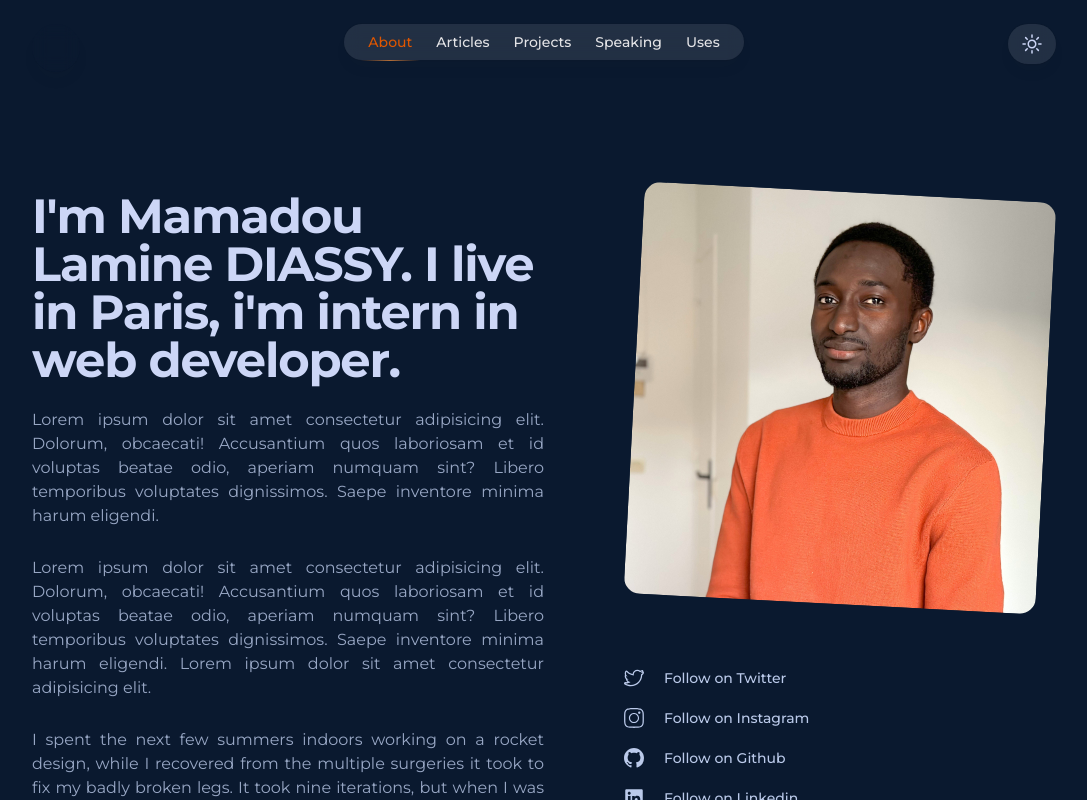
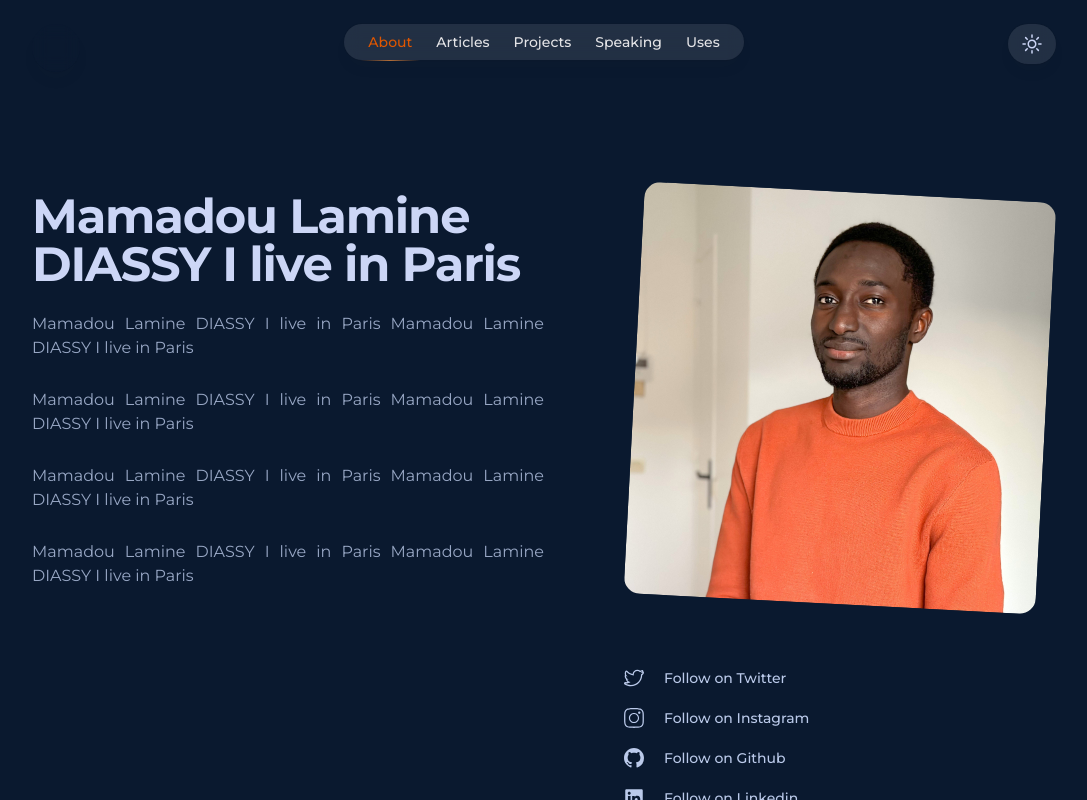
Before and after one commit to alaminediassy/mamadou-portfolio, a Next.js app: page /About in a window 1280 px wide. Shown: the whole page, without its empty margins (96-1183 px from the left). Built offline with nearby package versions, Linux system fonts and the light colour scheme.

Commit message:
fix deploy problem

```diff
--- a/components/Header.tsx
+++ b/components/Header.tsx
@@ -1,3 +1,4 @@
+import Link from "next/link";
 import { useRouter } from "next/router";
 
 const Header = () => {
@@ -26,9 +27,9 @@ const Header = () => {
                                         shadow-lg shadow-zinc-800/5
                                         backdrop-blur dark:bg-zinc-800/90"
                     >
-                      <a href="/" className="pointer-events-auto">
+                      <Link href="/" className="pointer-events-auto">
                         {/* <Image src={Profile} alt="logo" className="" /> */}
-                      </a>
+                      </Link>
                     </div>
                   </div>
                   <div className="flex flex-1 justify-end md:justify-center">
--- a/pages/About.tsx
+++ b/pages/About.tsx
@@ -12,6 +12,7 @@ import {
 import {BsGithub} from "react-icons/bs";
 import {FaLinkedin} from "react-icons/fa";
 import {MdEmail} from "react-icons/md";
+import Link from "next/link";
 
 
 const About = () => {
@@ -40,47 +41,28 @@ const About = () => {
                   </div>
                   <div className="lg:order-first lg:row-span-2">
                     <h1 className="text-3xl font-bold tracking-tight  text-textLight dark:text-textLight sm:text-5xl">
-                      I'm Mamadou Lamine DIASSY. I live in Paris, i'm intern in
-                      web developer.
+                     Mamadou Lamine DIASSY I live in Paris
                     </h1>
                     <div className="mt-6 space-y-7 text-base text-textSlow/80 text-justify ">
                       <p>
-                        Lorem ipsum dolor sit amet consectetur adipisicing elit.
-                        Dolorum, obcaecati! Accusantium quos laboriosam et id
-                        voluptas beatae odio, aperiam numquam sint? Libero
-                        temporibus voluptates dignissimos. Saepe inventore
-                        minima harum eligendi.
+                      Mamadou Lamine DIASSY I live in Paris Mamadou Lamine DIASSY I live in Paris
                       </p>
                       <p>
-                        Lorem ipsum dolor sit amet consectetur adipisicing elit.
-                        Dolorum, obcaecati! Accusantium quos laboriosam et id
-                        voluptas beatae odio, aperiam numquam sint? Libero
-                        temporibus voluptates dignissimos. Saepe inventore
-                        minima harum eligendi. Lorem ipsum dolor sit amet
-                        consectetur adipisicing elit.
+                      Mamadou Lamine DIASSY I live in Paris Mamadou Lamine DIASSY I live in Paris
                       </p>
                       <p>
-                        I spent the next few summers indoors working on a rocket
-                        design, while I recovered from the multiple surgeries it
-                        took to fix my badly broken legs. It took nine
-                        iterations, but when I was 15 I sent my dad’s Blackberry
-                        into orbit and was able to transmit a photo back down to
-                        our family computer from space.
+                      Mamadou Lamine DIASSY I live in Paris Mamadou Lamine DIASSY I live in Paris
                       </p>
                       <p>
-                        Today, I’m the founder of Planetaria, where we’re
-                        working on civilian space suits and manned shuttle kits
-                        you can assemble at home so that the next generation of
-                        kids really can make it to orbit — from the comfort of
-                        their own backyards.
+                      Mamadou Lamine DIASSY I live in Paris Mamadou Lamine DIASSY I live in Paris
                       </p>
                     </div>
                   </div>
                   <div className="lg:pl-20">
                     <ul>
                       <li className="mt-4 flex">
-                        <a
-                          href=""
+                        <Link
+                          href="/"
                           className="group flex text-sm font-medium text-textSlow transition
                         hover:text-textOrange dark:text-textSlow dark:hover:text-textOrange"
                         >
@@ -88,10 +70,10 @@ const About = () => {
                             <SlSocialTwitter />
                           </span>
                           <span className="ml-4">Follow on Twitter</span>
-                        </a>
+                        </Link>
                       </li>
                       <li className="mt-4 flex">
-                        <a
+                        <Link
                           href=""
                           className="group flex text-sm font-medium text-textSlow transition
                         hover:text-textOrange dark:text-textSlow dark:hover:text-textOrange"
@@ -100,10 +82,10 @@ const About = () => {
                             <SlSocialInstagram />
                           </span>
                           <span className="ml-4">Follow on Instagram</span>
-                        </a>
+                        </Link>
                       </li>
                       <li className="mt-4 flex">
-                        <a
+                        <Link
                           href="https://www.linkedin.com/in/mamadou-lamine-diassy-0946b31a6/"
                           className="group flex text-sm font-medium text-textSlow transition
                         hover:text-textOrange dark:text-textLight dark:hover:text-textOrange"
@@ -112,10 +94,10 @@ const About = () => {
                             <BsGithub />
                           </span>
                           <span className="ml-4">Follow on Github</span>
-                        </a>
+                        </Link>
                       </li>
                       <li className="mt-4 flex">
-                        <a
+                        <Link
                           href="https://www.linkedin.com/in/mamadou-lamine-diassy-0946b31a6/"
                           className="group flex text-sm font-medium text-textSlow transition
                         hover:text-textOrange dark:text-textSlow dark:hover:text-textOrange"
@@ -124,16 +106,16 @@ const About = () => {
                             <FaLinkedin />
                           </span>
                           <span className="ml-4">Follow on Linkedin</span>
-                        </a>
+                        </Link>
                       </li>
                       <li className="mt-8 border-t border-textSlow/60 pt-8 dark:border-zinc-700/40 flex">
-                        <a href="mailto:diassy.alamine@gmail.com" className="group flex text-sm font-medium text-textSlow transition
+                        <Link href="mailto:diassy.alamine@gmail.com" className="group flex text-sm font-medium text-textSlow transition
                         hover:text-textOrange dark:text-textSlow dark:hover:text-textOrange">
                             <span className="h-6 w-6 text-xl flex-none fill-zinc-500 transition group-hover:fill-textOrange">
                                 <MdEmail/>
                             </span>
                             <span className="ml-4">diassy.alamine@gmail.com</span>
-                        </a>
+                        </Link>
                       </li>
                     </ul>
                   </div>
--- a/pages/index.tsx
+++ b/pages/index.tsx
@@ -30,7 +30,6 @@ export default function Home() {
         <div className="h-[88vh] w-full mx-auto p-4 ">
           <Banner/>
           <InfiniteLooper/>
-          <Content/>
           <Footer/>
         </div>
         <motion.div
```
